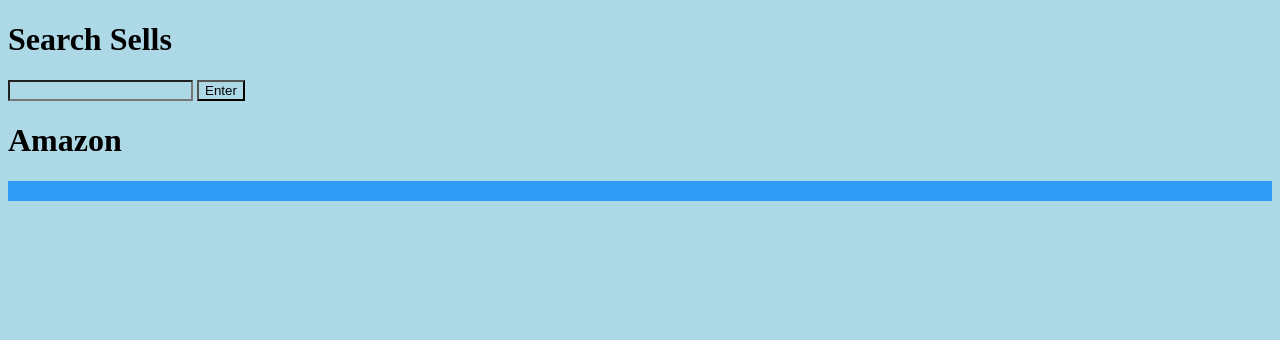
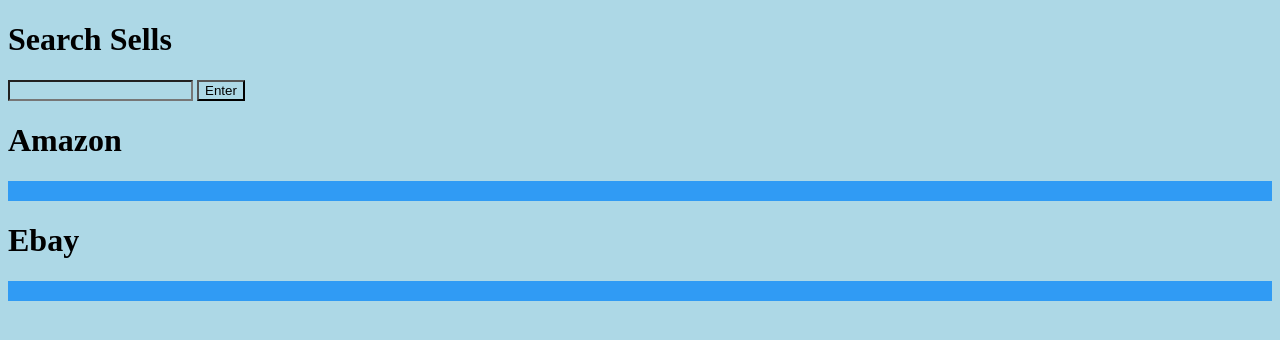
Before and after one commit to kennethchuson/compareSellItems, a Flask app: page / in a window 1280 px wide. Shown: the top 340 px of the page. Run offline with Flask 2, Linux system fonts and the light colour scheme; parts of the project's set-up code (start-up, migrations or seed data) failed here and were passed over.

Commit message:
90% finish scraping

```diff
--- a/app.py
+++ b/app.py
@@ -5,6 +5,8 @@
 from lxml import html
 import time
 import openpyxl
+import os
+
 
 
 app = Flask(__name__)
@@ -65,17 +67,40 @@
 
 
         for products_img in driver.find_elements(By.XPATH, '//img[contains(@class, "s-image")]'):
+            #product_img.append(os.path.splitext(products_img.get_attribute('src')[0] + '.png'))
             product_img.append(products_img.get_attribute('src'))
+
+
 
 
 
         #webscrape ebay
 
+        '''
+        size_driver2_elements = driver2.find_elements(By.XPATH, '//img[contains(@class, "s-item__image-img")]')
 
+        for i in range(len(size_driver2_elements)):
+            a = os.path.splitext(size_driver2_elements[i].get_attribute('src'))[0] + '.png'
+            product2_img.append(a)
         '''
-        for products_img in driver2.find_elements(By.XPATH, '//img[contains(@class, "s-item__image-img")]'):
-            product2_img.append(products_img.get_attribute('src'))
-        '''
+
+
+        a2_test_title = []
+        b2_test_cost = []
+
+        for products in html.fromstring(driver2.page_source).xpath('//div[contains(@class, "srp-river srp-layout-inner")]'):
+            a2_test_title.append(products.xpath('//div[@class="s-item__title"]/span[@role="heading"]/text()'))
+            b2_test_cost.append(products.xpath('.//span[@class="s-item__price"]/text()'))
+
+        aTT2 = [j for sub in a2_test_title for j in sub]
+        aTC2 = [j for sub in b2_test_cost for j in sub]
+
+        for elem in aTT2:
+            product2_title.append(elem)
+
+        for elem in aTC2:
+            product2_cost.append(elem)
+
 
 
 
@@ -95,12 +120,14 @@
         'cost': product_cost
     }
 
-    '''
+
     ebay_info = {
         'name': "Ebay",
-        'image': product2_img
+        'image': product2_img,
+        'title': product2_title[1:],
+        'cost': product2_cost[1:]
     }
-    '''
+
 
 
 
@@ -119,7 +146,7 @@
         sheet[f'D{amazon_product}'] = amazon_info['cost']
     '''
 
-    return render_template('index.html', context_amazon_info={"data":zip(amazon_info['image'], amazon_info['title'], amazon_info['cost'])} )
+    return render_template('index.html', context_amazon_info={"data":zip(amazon_info['image'], amazon_info['title'], amazon_info['cost'])}, context_ebay_info={"data": zip(ebay_info['title'], ebay_info['cost'])})
 
 
 
--- a/templates/index.html
+++ b/templates/index.html
@@ -19,6 +19,16 @@
         {% endfor %}
     </div>
 
+    <h1>Ebay</h1>
+    <div class="title_container">
+        {% for elem_title, elem_cost in context_ebay_info["data"] %}
+            <div class="ebay-grid-item">
+                <h6>{{ elem_title }}</h6>
+                <h3>{{ elem_cost }}</h3>
+            </div>
+        {% endfor %}
+    </div>
+
 
 </div>
 
```
